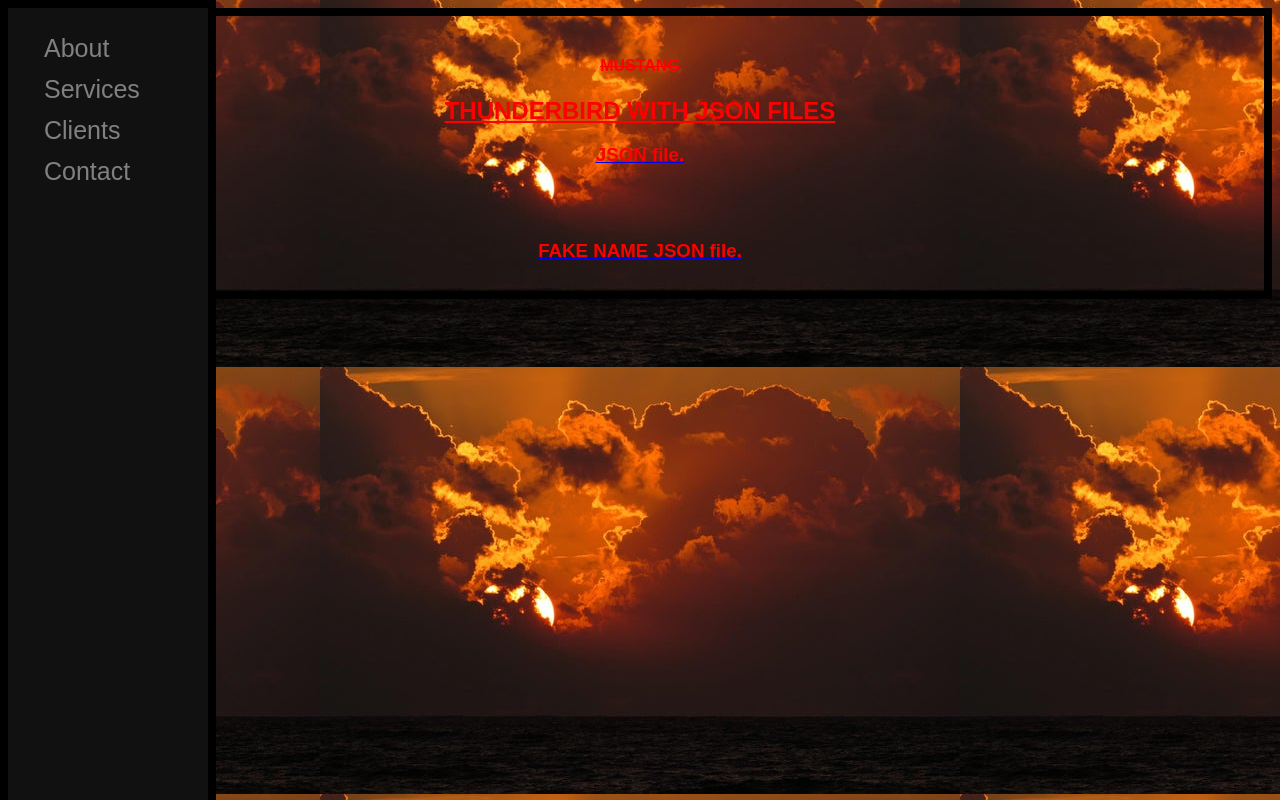
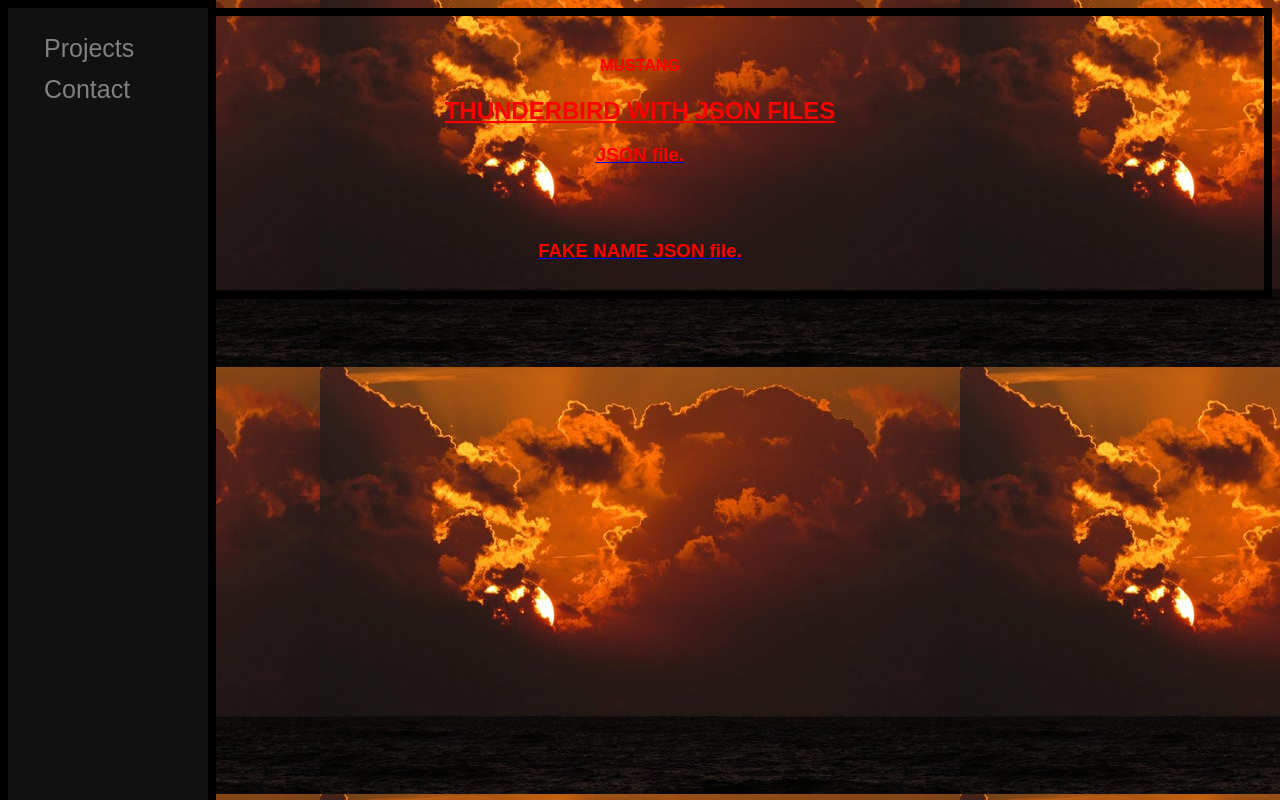
Before and after one commit to kwintynmporter/mustang-data-kmp, a plain HTML site: page index.html in a window 1280 px wide. Drawn offline with Linux system fonts and the light colour scheme.

Commit message:
yestur added

```diff
--- a/index.html
+++ b/index.html
@@ -22,12 +22,9 @@
 
     }
     .sidenav {
-  height: 100%;
-  width: 160px;
+  height: 100%; width: 160px;
   position: fixed;
-  z-index: 1;
-  top: 0;
-  left: 0;
+  z-index: 1; top: 0; left: 0;
   background-color: #111;
   overflow-x: hidden;
   padding-top: 20px;
@@ -87,10 +84,8 @@
     <a href="https://mustang-data-kmp.azurewebsites.net/fakeTRvsfvn21.json"> <h3> FAKE NAME JSON file.</h3> </a>
     </div>
     <div class="sidenav">
-  <a href="#about">About</a>
-  <a href="#services">Services</a>
-  <a href="#clients">Clients</a>
-  <a href="#contact">Contact</a>
+    <a href="#Projects">Projects</a>
+    <a href="#contact">Contact</a>
     </div>
     <audio controls loop autoplay>
     <p class="blockMsg"> You can ignore this, I'm just doing this
```
